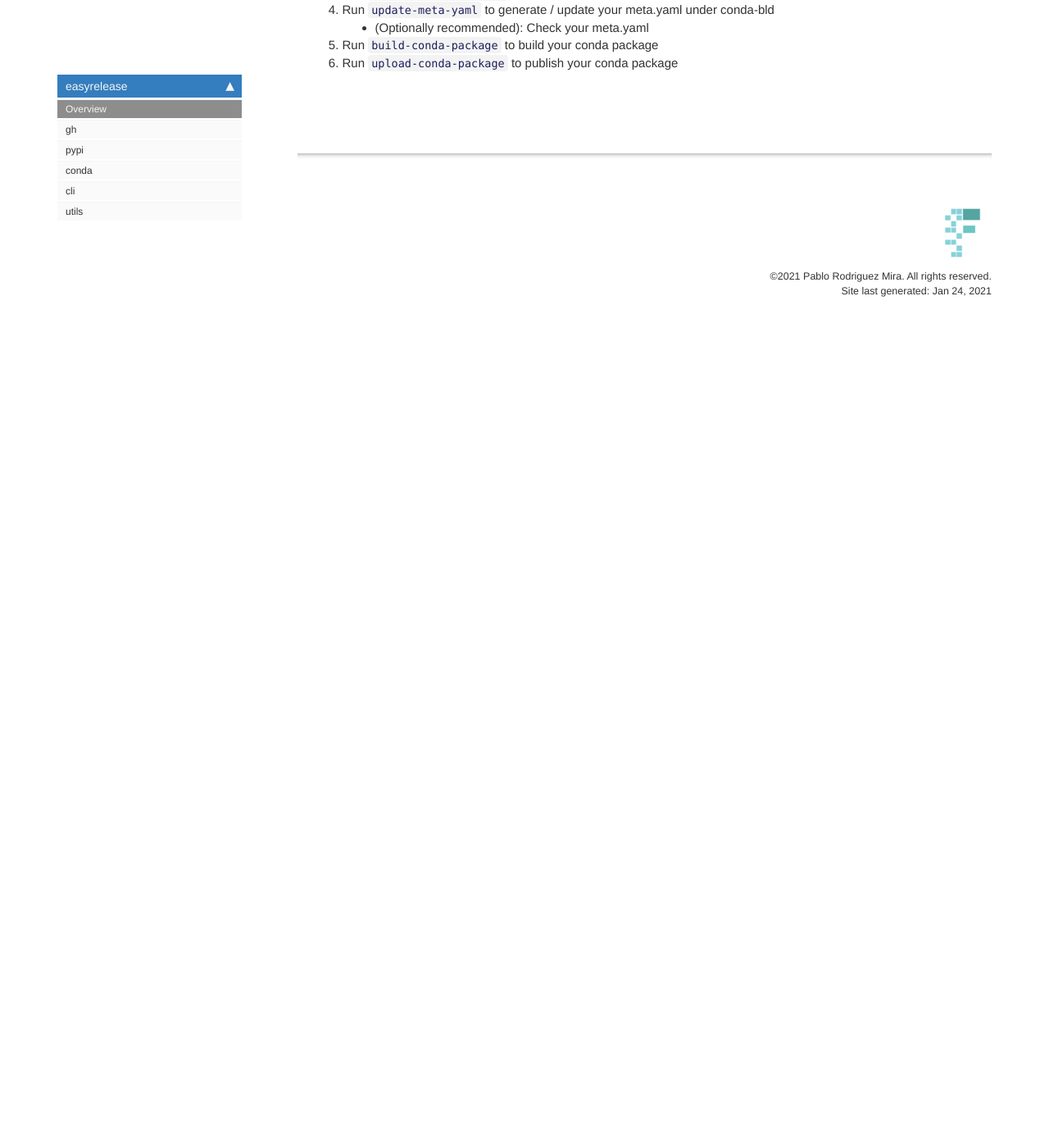
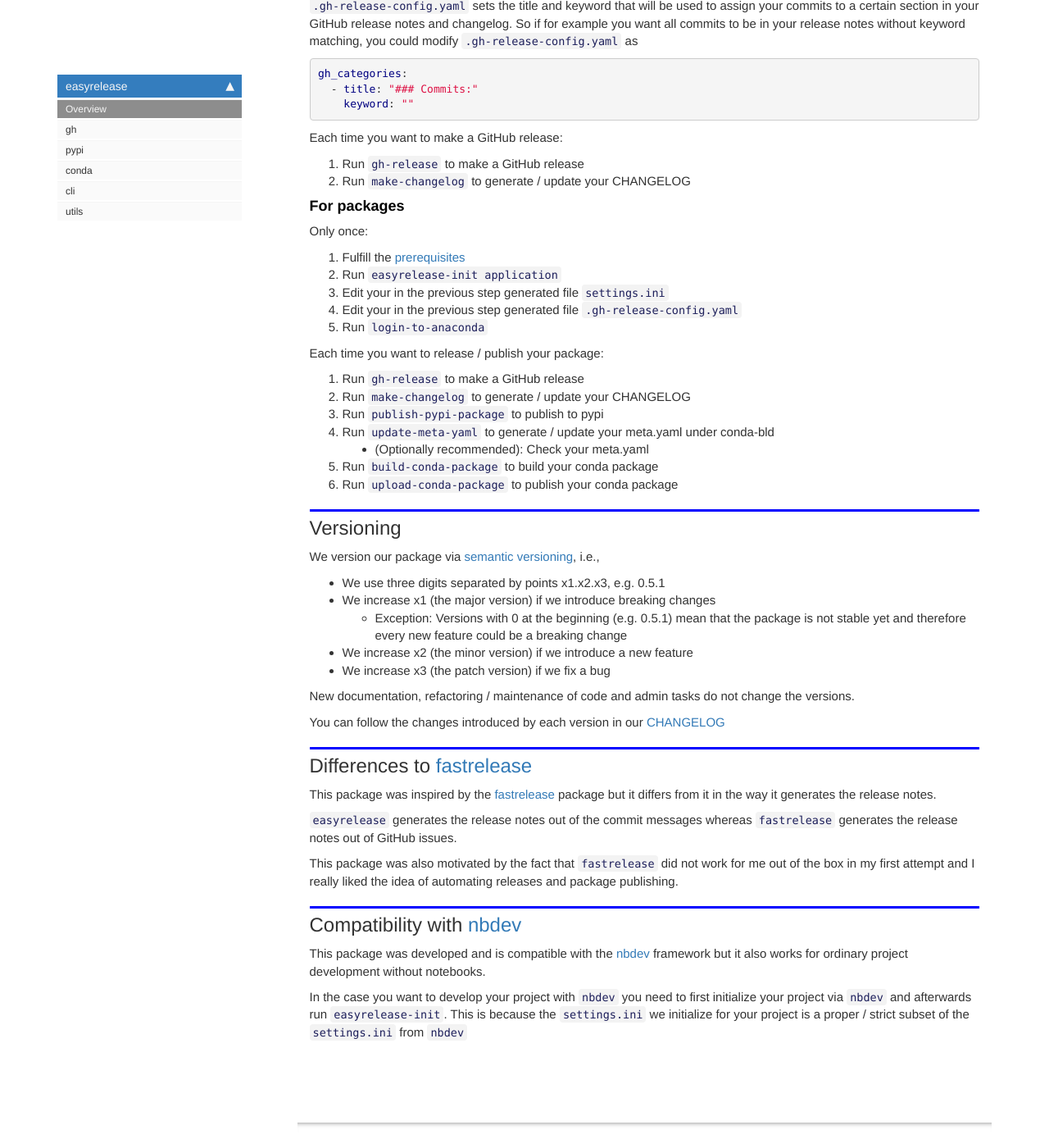
Before and after one commit to PabloRMira/easyrelease, a Jekyll site: the page built from docs/index.html, in a window 1280 px wide and 1400 px high, scrolled down 2618 px. Shown: the whole window at 82% size. Built offline with Jekyll 4.4.1, drawn with Linux system fonts in a browser that asks for light colours; nearby versions of some CDN libraries; comment, search, counter and statistics services are not loaded; before the commit the page ends 3033 px from its top, so only the background shows below that; some of the changed text lies outside the part shown.

Commit message:
[DOC] Add documentation (#26)
* add badges, this closes #23

* document exporting CONDA_BLD_PATH, this closes #19

* add docs for versioning, this closes #21

* add documentation to differences to fastrelease, this closes #20

* add docs to compatibility with nbdev, this closes #24

```diff
--- a/docs/index.html
+++ b/docs/index.html
@@ -29,6 +29,15 @@
 </div>
     {% endraw %}
 
+<div class="cell border-box-sizing text_cell rendered"><div class="inner_cell">
+<div class="text_cell_render border-box-sizing rendered_html">
+<p><a href="https://pypi.org/project/easyrelease/#description"><img src="https://img.shields.io/pypi/v/easyrelease?color=yellow&amp;label=pypi%20version" alt="PyPI"></a>
+<a href="https://anaconda.org/pablormira/easyrelease"><img src="https://anaconda.org/pablormira/easyrelease/badges/version.svg" alt="conda"></a>
+<a href="https://anaconda.org/pablormira/easyrelease"><img src="https://anaconda.org/pablormira/easyrelease/badges/platforms.svg" alt="plattform"></a></p>
+
+</div>
+</div>
+</div>
 <div class="cell border-box-sizing text_cell rendered"><div class="inner_cell">
 <div class="text_cell_render border-box-sizing rendered_html">
 <h2 id="How-to-install">How to install<a class="anchor-link" href="#How-to-install"> </a></h2>
@@ -98,6 +107,11 @@
 <div class="highlight"><pre><span></span><span class="na">username</span> <span class="o">=</span> <span class="s">Your Anaconda username</span>
 <span class="na">password</span> <span class="o">=</span> <span class="s">Your Anaconda password</span>
 </pre></div>
+<h4 id="CONDA_BLD_PATH">CONDA_BLD_PATH<a class="anchor-link" href="#CONDA_BLD_PATH"> </a></h4><blockquote><p>Only for Linux users and only in case of problems</p>
+</blockquote>
+<p>In case of problems concerning permission errors building your package via <code>build-conda-package</code> you may need to add the following line to your <code>~/.bashrc</code></p>
+<div class="highlight"><pre><span></span><span class="nb">export</span> <span class="nv">CONDA_BLD_PATH</span><span class="o">=</span>/tmp/conda-bld
+</pre></div>
 
 </div>
 </div>
@@ -111,6 +125,11 @@
 <li>Edit your in the previous step generated file <code>settings.ini</code></li>
 <li>Edit your in the previous step generated file <code>.gh-release-config.yaml</code></li>
 </ol>
+<p><code>.gh-release-config.yaml</code> sets the title and keyword that will be used to assign your commits to a certain section in your GitHub release notes and changelog. So if for example you want all commits to be in your release notes without keyword matching, you could modify <code>.gh-release-config.yaml</code> as</p>
+<div class="highlight"><pre><span></span><span class="nt">gh_categories</span><span class="p">:</span>
+  <span class="p p-Indicator">-</span> <span class="nt">title</span><span class="p">:</span> <span class="s">&quot;###</span><span class="nv"> </span><span class="s">Commits:&quot;</span>
+    <span class="nt">keyword</span><span class="p">:</span> <span class="s">&quot;&quot;</span>
+</pre></div>
 <p>Each time you want to make a GitHub release:</p>
 <ol>
 <li>Run <code>gh-release</code> to make a GitHub release</li>
@@ -140,4 +159,39 @@
 </div>
 </div>
 </div>
+<div class="cell border-box-sizing text_cell rendered"><div class="inner_cell">
+<div class="text_cell_render border-box-sizing rendered_html">
+<h2 id="Versioning">Versioning<a class="anchor-link" href="#Versioning"> </a></h2><p>We version our package via <a href="https://semver.org">semantic versioning</a>, i.e.,</p>
+<ul>
+<li>We use three digits separated by points x1.x2.x3, e.g. 0.5.1</li>
+<li>We increase x1 (the major version) if we introduce breaking changes<ul>
+<li>Exception: Versions with 0 at the beginning (e.g. 0.5.1) mean that the package is not stable yet and therefore every new feature could be a breaking change</li>
+</ul>
+</li>
+<li>We increase x2 (the minor version) if we introduce a new feature</li>
+<li>We increase x3 (the patch version) if we fix a bug</li>
+</ul>
+<p>New documentation, refactoring / maintenance of code and admin tasks do not change the versions.</p>
+<p>You can follow the changes introduced by each version in our <a href="https://github.com/PabloRMira/easyrelease/blob/main/CHANGELOG.md">CHANGELOG</a></p>
+
 </div>
+</div>
+</div>
+<div class="cell border-box-sizing text_cell rendered"><div class="inner_cell">
+<div class="text_cell_render border-box-sizing rendered_html">
+<h2 id="Differences-to-fastrelease">Differences to <a href="https://github.com/fastai/fastrelease">fastrelease</a><a class="anchor-link" href="#Differences-to-fastrelease"> </a></h2><p>This package was inspired by the <a href="https://github.com/fastai/fastrelease">fastrelease</a> package but it differs from it in the way it generates the release notes.</p>
+<p><code>easyrelease</code> generates the release notes out of the commit messages whereas <code>fastrelease</code> generates the release notes out of GitHub issues.</p>
+<p>This package was also motivated by the fact that <code>fastrelease</code> did not work for me out of the box in my first attempt and I really liked the idea of automating releases and package publishing.</p>
+
+</div>
+</div>
+</div>
+<div class="cell border-box-sizing text_cell rendered"><div class="inner_cell">
+<div class="text_cell_render border-box-sizing rendered_html">
+<h2 id="Compatibility-with-nbdev">Compatibility with <a href="https://github.com/fastai/nbdev">nbdev</a><a class="anchor-link" href="#Compatibility-with-nbdev"> </a></h2><p>This package was developed and is compatible with the <a href="https://github.com/fastai/nbdev">nbdev</a> framework but it also works for ordinary project development without notebooks.</p>
+<p>In the case you want to develop your project with <code>nbdev</code> you need to first initialize your project via <code>nbdev</code> and afterwards run <code>easyrelease-init</code>. This is because the <code>settings.ini</code> we initialize for your project is a proper / strict subset of the <code>settings.ini</code> from <code>nbdev</code></p>
+
+</div>
+</div>
+</div>
+</div>
```
Also changed, not shown: README.md, 1 other file.
